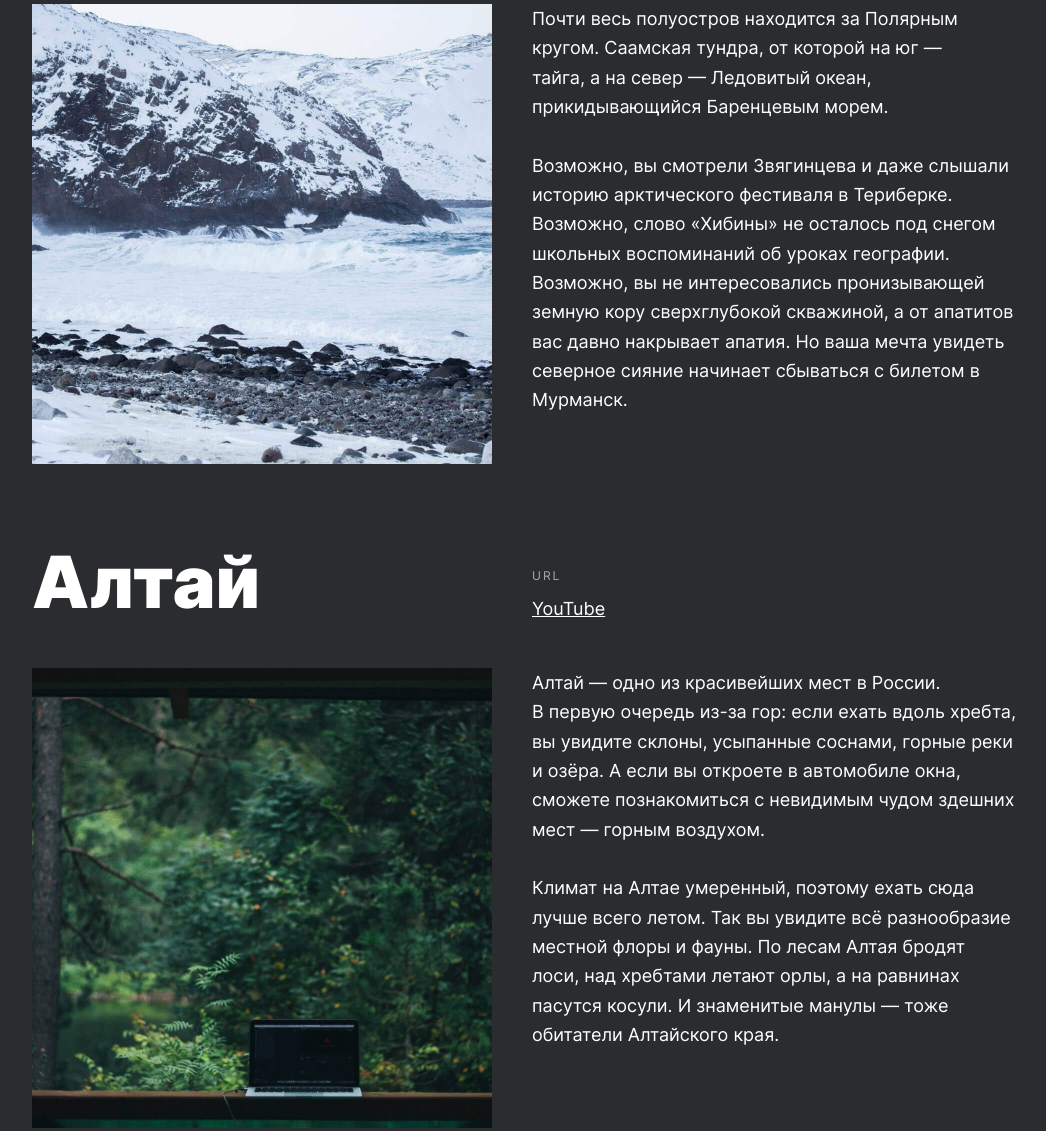
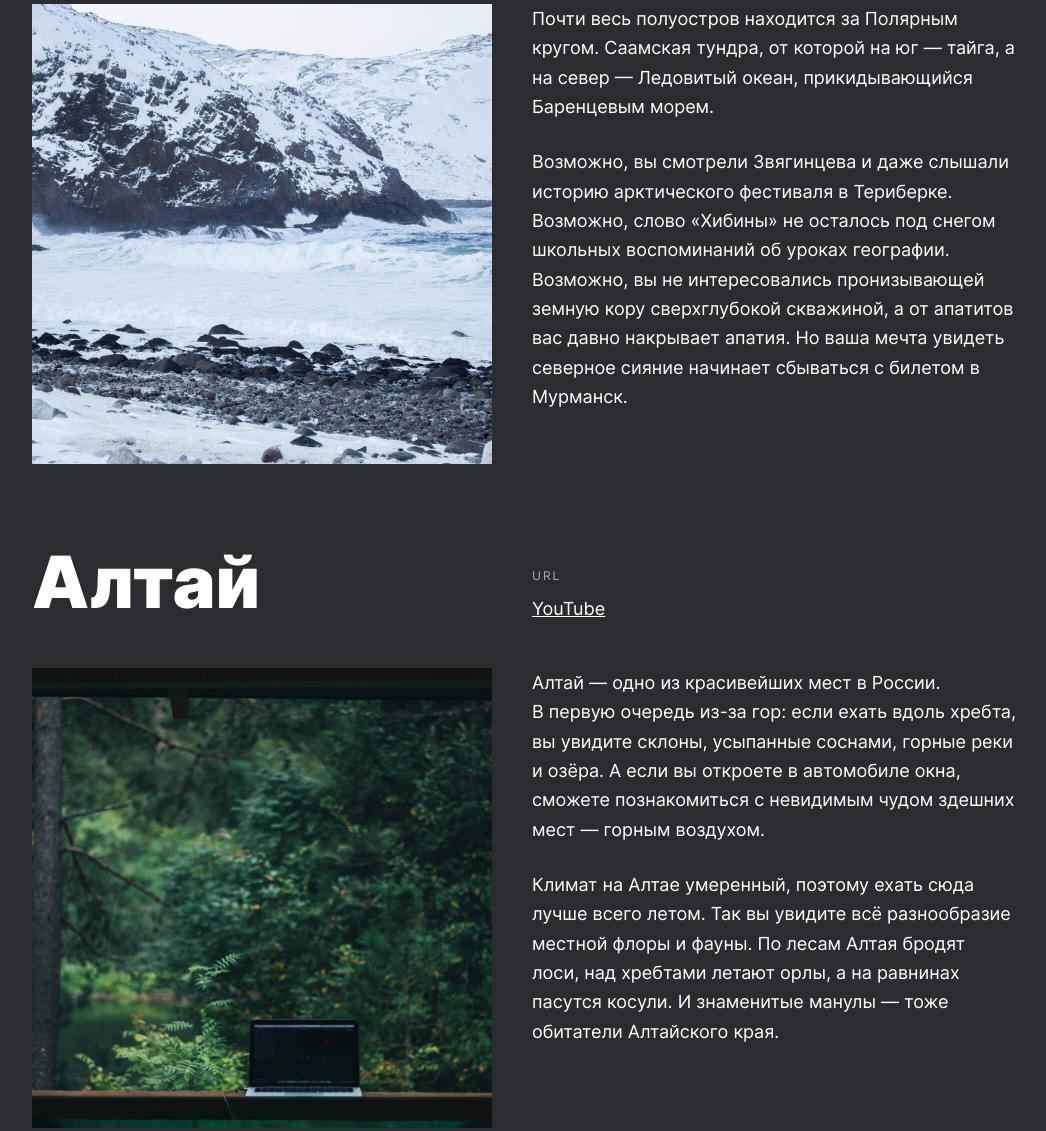
Before and after one commit to Marat1234521/russian-travel, a plain HTML site: page index.html in a window 1280 px wide. Shown: the part 3377-4508 px from the top of the page, without its empty margins (116-1162 px from the left). Drawn offline with Linux system fonts and the light colour scheme.

Commit message:
Сайт готов, но не по БЭМ (br в html)

```diff
--- a/index.html
+++ b/index.html
@@ -54,9 +54,11 @@
                     <p class="place__url-heading">URL</p>
                     <a href="http://vodlozero.ru" target="_blank" class="place__link">http://vodlozero.ru/</a>
                 </div>
-                <p class="place__paragraph">Сибирь заканчивается не на Урале, а в Карелии: образующая тайгу сибирская лиственница не растёт западнее Водлозера. Зато здесь она вымахивает на 30 метров — леса карельских национальных парков из-за непроходимых болот никогда не знали топора. Некоторым соснам уже больше чем полтысячелетия. Прикоснитесь к живому существу, видевшему солнце раньше, чем увидал его Иван Грозный.
+                <div class="place__paragraph">
+                    <p class="place__paragraph-one">Сибирь заканчивается не на Урале, а в Карелии: образующая тайгу сибирская лиственница не растёт западнее Водлозера. Зато здесь она вымахивает на 30 метров — леса карельских национальных парков из-за непроходимых болот никогда не знали топора. Некоторым соснам уже больше чем полтысячелетия. Прикоснитесь к живому существу, видевшему солнце раньше, чем увидал его Иван Грозный.
                     В девственном лесу на сотню километров не встретишь тропы. А на редких тропинках деревья
                     в паре метров от земли помечены медвежьими когтями. Чтобы все знали, кто тут хозяин.</p>
+                </div>
             </div>
             <div class="place">
                 <p class="place__title">Зимний Байкал</p>
@@ -65,8 +67,11 @@
                     <p class="place__url-heading">URL</p>
                     <a href="https://vk.com/baikalmile" target="_blank" class="place__link">https://vk.com/baikalmile</a>
                 </div>
-                <p class="place__paragraph">Всем известен Байкал как крупнейшее озеро в мире. Многие также знают, что это самый большой источник пресной воды и одно из красивейших мест в России.<br><br>Конечно, это всё так. Но Байкал ещё идеальное место для соревнований по скийорингу. Это такой вид спорта, когда лыжник привязывает себя
-                    к мотоциклу, и тандем старается развить как можно бóльшую скорость на льду. В марте 2019 года на фестивале «Байкальская миля» был поставлен мировой рекорд — 197.011 км/ч.</p>
+                <div class="place__paragraph">
+                    <p class="place__paragraph-one">Всем известен Байкал как крупнейшее озеро в мире. Многие также знают, что это самый большой источник пресной воды и одно из красивейших мест в России.</p>
+                    <p class="place__paragraph-two">Конечно, это всё так. Но Байкал ещё идеальное место для соревнований по скийорингу. Это такой вид спорта, когда лыжник привязывает себя
+                        к мотоциклу, и тандем старается развить как можно бóльшую скорость на льду. В марте 2019 года на фестивале «Байкальская миля» был поставлен мировой рекорд — 197.011 км/ч.</p>
+                </div>
             </div>
             <div class="place">
                 <p class="place__title">Алтай</p>
@@ -75,8 +80,11 @@
                     <p class="place__url-heading">URL</p>
                     <a href="https://www.youtube.com/watch?v=7ZEsoV7kWAQ" target="_blank" class="place__link">YouTube</a>
                 </div>
-                <p class="place__paragraph">Алтай — одно из красивейших мест в России.
-                    <br>В первую очередь из-за гор: если ехать вдоль хребта, вы увидите склоны, усыпанные соснами, горные реки и озёра. А если вы откроете в автомобиле окна, сможете познакомиться с невидимым чудом здешних мест — горным воздухом.<br><br>Климат на Алтае умеренный, поэтому ехать сюда лучше всего летом. Так вы увидите всё разнообразие местной флоры и фауны. По лесам Алтая бродят лоси, над хребтами летают орлы, а на равнинах пасутся косули. И знаменитые манулы — тоже обитатели Алтайского края.</p>
+                <div class="place__paragraph">
+                    <p class="place__paragraph-one">Алтай — одно из красивейших мест в России.</p>
+                    <p class="place__paragraph-one">В первую очередь из-за гор: если ехать вдоль хребта, вы увидите склоны, усыпанные соснами, горные реки и озёра. А если вы откроете в автомобиле окна, сможете познакомиться с невидимым чудом здешних мест — горным воздухом.</p>
+                    <p class="place__paragraph-two">Климат на Алтае умеренный, поэтому ехать сюда лучше всего летом. Так вы увидите всё разнообразие местной флоры и фауны. По лесам Алтая бродят лоси, над хребтами летают орлы, а на равнинах пасутся косули. И знаменитые манулы — тоже обитатели Алтайского края.</p>
+                </div>
             </div>
             <div class="place">
                 <p class="place__title">Кольский</p>
@@ -85,9 +93,11 @@
                     <p class="place__url-heading">URL</p>
                     <a href="https://yourshot.nationalgeographic.com/photos/?keywords=kolskiy" target="_blank" class="place__link">National Geographic</a>
                 </div>
-                <p class="place__paragraph">Почти весь полуостров находится за Полярным кругом. Саамская тундра, от которой на юг —
-                    <br>тайга, а на север — Ледовитый океан, прикидывающийся Баренцевым морем.<br><br>Возможно, вы смотрели Звягинцева и даже слышали историю арктического фестиваля в Териберке. Возможно, слово «Хибины» не осталось под снегом школьных воспоминаний об уроках географии. Возможно, вы не интересовались пронизывающей земную кору сверхглубокой скважиной, а от апатитов вас давно накрывает апатия. Но ваша мечта увидеть северное сияние начинает сбываться с билетом
-                    в Мурманск.</p>
+                <div class="place__paragraph">
+                    <p class="place__paragraph-one">Почти весь полуостров находится за Полярным кругом. Саамская тундра, от которой на юг — тайга, а на север — Ледовитый океан, прикидывающийся Баренцевым морем.</p>
+                    <p class="place__paragraph-two">Возможно, вы смотрели Звягинцева и даже слышали историю арктического фестиваля в Териберке. Возможно, слово «Хибины» не осталось под снегом школьных воспоминаний об уроках географии. Возможно, вы не интересовались пронизывающей земную кору сверхглубокой скважиной, а от апатитов вас давно накрывает апатия. Но ваша мечта увидеть северное сияние начинает сбываться с билетом
+                        в Мурманск.</p>
+                </div>
             </div>
             <div class="place">
                 <p class="place__title">Куршская коса</p>
@@ -96,7 +106,10 @@
                     <p class="place__url-heading">URL</p>
                     <a href="http://park-kosa.ru" target="_blank" class="place__link">park-kosa.ru</a>
                 </div>
-                <p class="place__paragraph">Здесь, посреди лесов и песчаных дюн, вы сможете увидеть два водных горизонта — спокойного Куршского залива с одной стороны и подёрнутого рябью волн Балтийского моря с другой. Уникальная природная зона на краю российского анклава.<br><br>На этом Калининградская область не заканчивается. Для путешественника и исследователя там же по соседству — самая западная точка России, Балтийская коса, — и немецкое наследие россыпи небольших приморских городов. Атмосфера здешних мест исключает суету, окуная в спокойствие природы и запах стального, прохладного моря.</p>
+                <div class="place__paragraph">
+                    <p class="place__paragraph-one">Здесь, посреди лесов и песчаных дюн, вы сможете увидеть два водных горизонта — спокойного Куршского залива с одной стороны и подёрнутого рябью волн Балтийского моря с другой. Уникальная природная зона на краю российского анклава.</p>
+                    <p class="place__paragraph-two">На этом Калининградская область не заканчивается. Для путешественника и исследователя там же по соседству — самая западная точка России, Балтийская коса, — и немецкое наследие россыпи небольших приморских городов. Атмосфера здешних мест исключает суету, окуная в спокойствие природы и запах стального, прохладного моря.</p>
+                </div>
             </div>
         </div>
         <div class="cover">
--- a/style.css
+++ b/style.css
@@ -239,6 +239,23 @@
     margin: 0;
     grid-column: 2 / 3;
     grid-row: 2 / 3;
+    display: flex;
+    flex-direction: column;
+}
+
+.place__paragraph-one{
+    margin: 0;
+    color: #FFF;
+    font-size: 18px;
+    font-family: Inter-Regular;
+    font-style: normal;
+    font-weight: 400;
+    line-height: 163%;
+}
+
+.place__paragraph-two{
+    margin: 0;
+    margin-top: 26px;
     color: #FFF;
     font-size: 18px;
     font-family: Inter-Regular;
```
